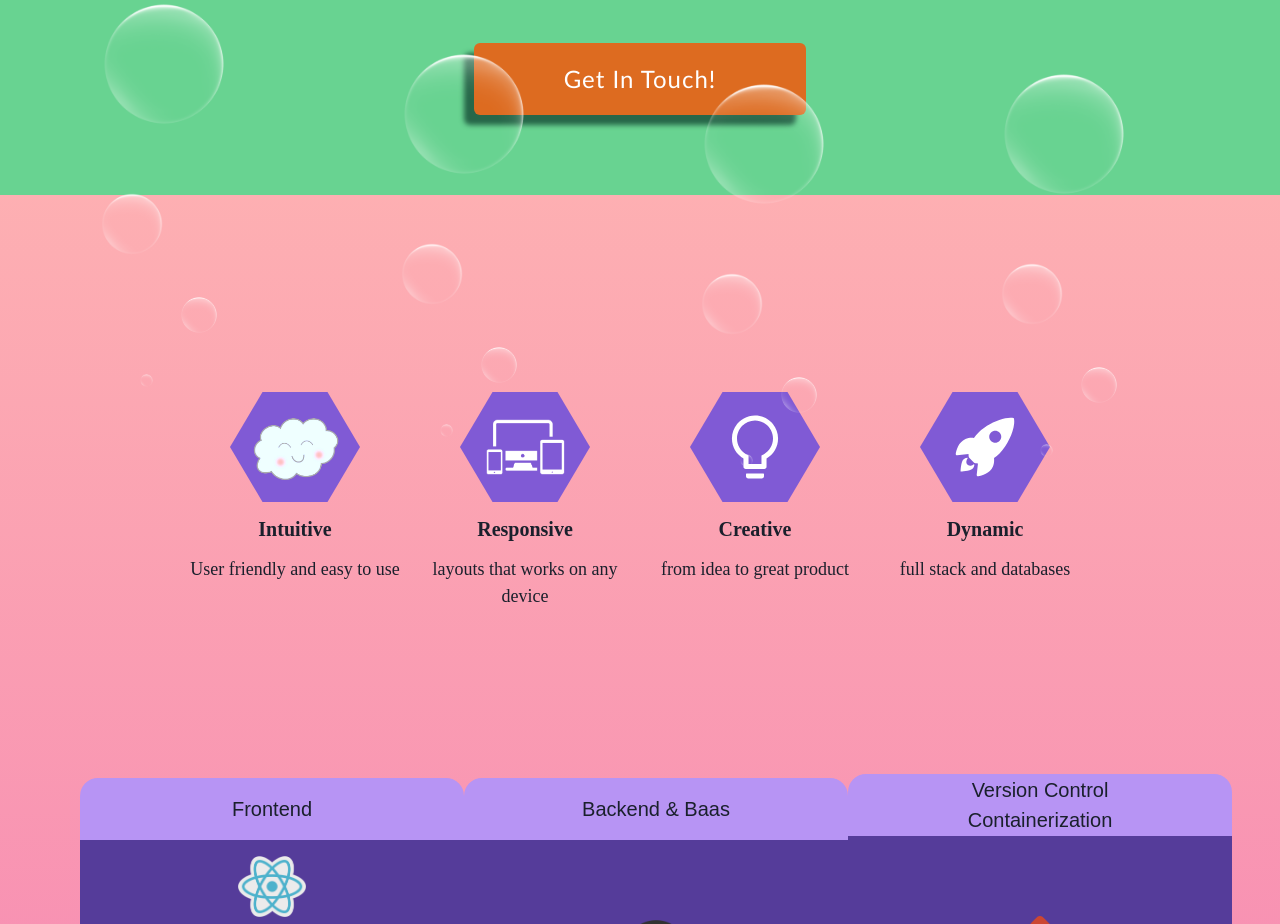
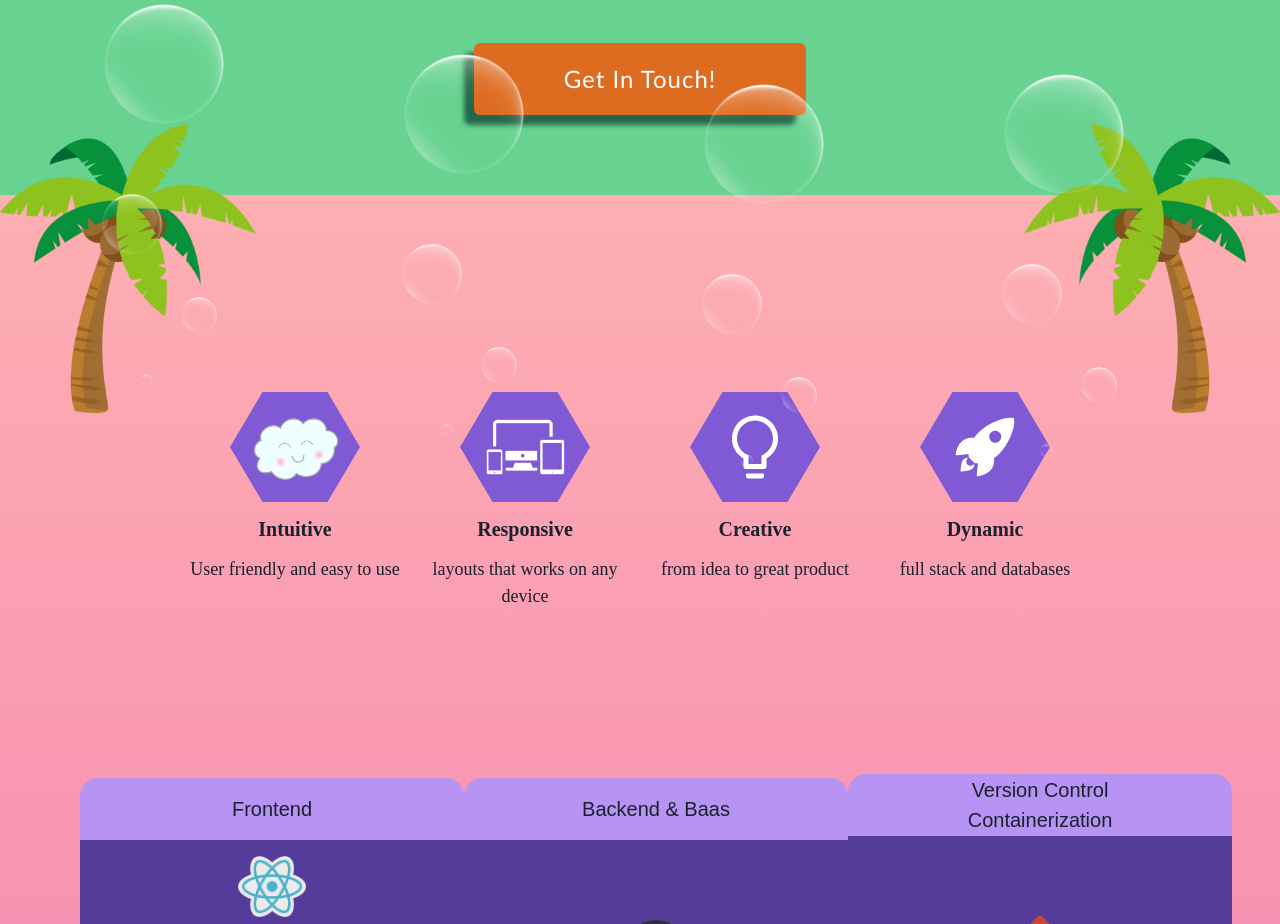
Before and after one commit to tahasama/myPortfolio, a React (Create React App) app: page / in a window 1280 px wide. Shown: the part 1100-2024 px from the top of the page. Built offline with nearby package versions, Linux system fonts and the light colour scheme.

Commit message:
fix vertical resize

```diff
--- a/src/components/home.tsx
+++ b/src/components/home.tsx
@@ -23,7 +23,7 @@ import airplane from "../images/airplane.png";
 import parachute from "../images/parachute.png";
 
 import CloudNstars from "./cloudNstars";
-import { m, motion, useTransform, useViewportScroll } from "framer-motion";
+import { motion, useTransform, useViewportScroll } from "framer-motion";
 // import { useState } from "react";
 import { Element, Link } from "react-scroll";
 
--- a/src/components/skills.tsx
+++ b/src/components/skills.tsx
@@ -61,6 +61,31 @@ const Skills = () => {
 
   return (
     <Box h={"100%"}>
+      {colorMode !== "dark" && !isMobile && (
+        <Flex
+          flexDirection={"row"}
+          position={"absolute"}
+          w={"100%"}
+          // bgColor={"red"}
+          justifyContent={"space-between"}
+          // top={"-20"}
+          // mt={["0vh", "0vh", "-227vh", "-270vh", "-130vh"]}
+        >
+          <Img
+            src={palm1}
+            overflow={"hidden"}
+            w={["100%", "30%", "29%", "25%", "20%"]}
+            mx={[6, 0, 0, 0, 0]}
+          />
+          <Img
+            src={palm1}
+            overflow={"hidden"}
+            w={["100%", "30%", "29%", "25%", "20%"]}
+            transform={"scaleX(-1)"}
+            mx={[6, 0, 0, 0, 0]}
+          />
+        </Flex>
+      )}
       <Flex
         // w={"100%"}
         flexDir={["column", "column", "column", "column"]}
@@ -716,32 +741,6 @@ const Skills = () => {
 
         {/* <Box>gggggggggg</Box> */}
       </Flex>
-
-      {/* {colorMode !== "dark" && !isMobile && (
-        <Flex
-          flexDirection={"row"}
-          position={"absolute"}
-          w={"100%"}
-          // bgColor={"red"}
-          justifyContent={"space-between"}
-          // top={"-20"}
-          mt={["0vh", "0vh", "-227vh", "-270vh", "-130vh"]}
-        >
-          <Img
-            src={palm1}
-            overflow={"hidden"}
-            w={["100%", "30%", "29%", "25%", "20%"]}
-            mx={[6, 0, 0, 0, 0]}
-          />
-          <Img
-            src={palm1}
-            overflow={"hidden"}
-            w={["100%", "30%", "29%", "25%", "20%"]}
-            transform={"scaleX(-1)"}
-            mx={[6, 0, 0, 0, 0]}
-          />
-        </Flex>
-      )} */}
     </Box>
   );
 };
```
